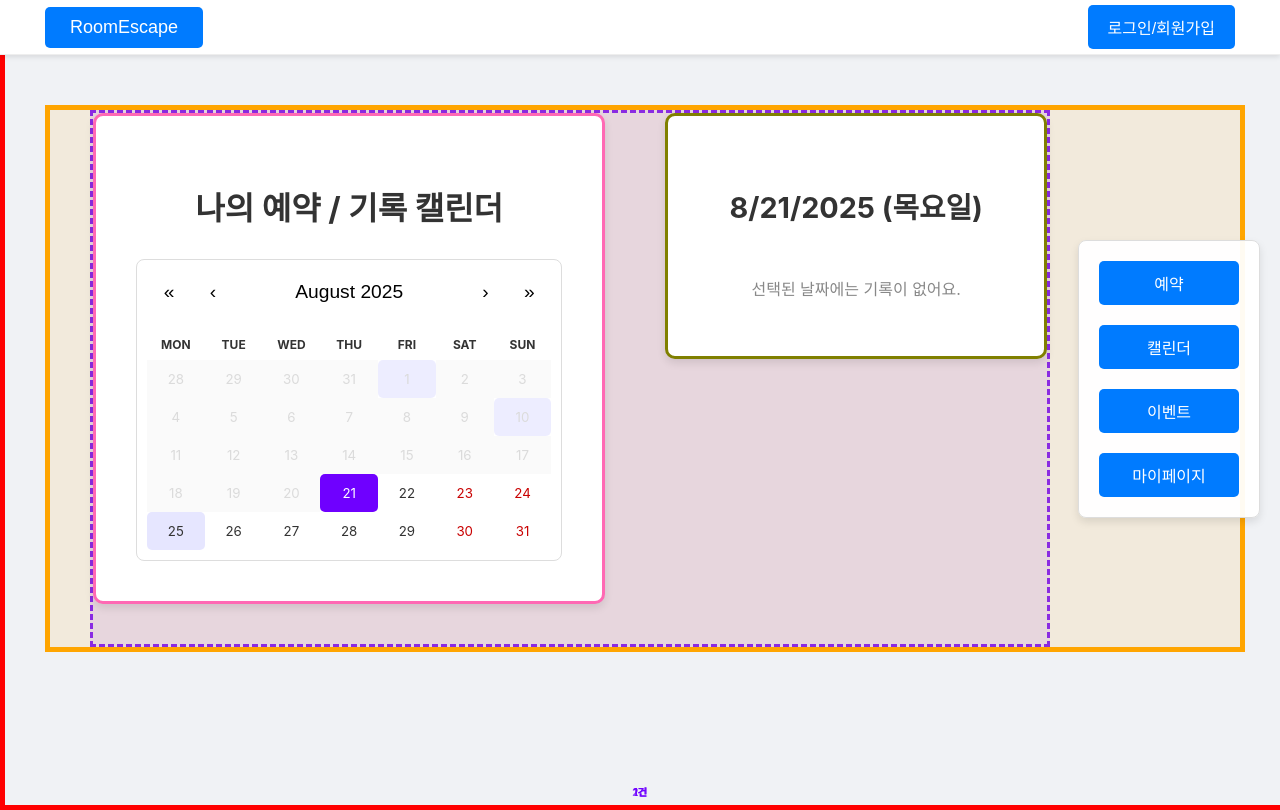
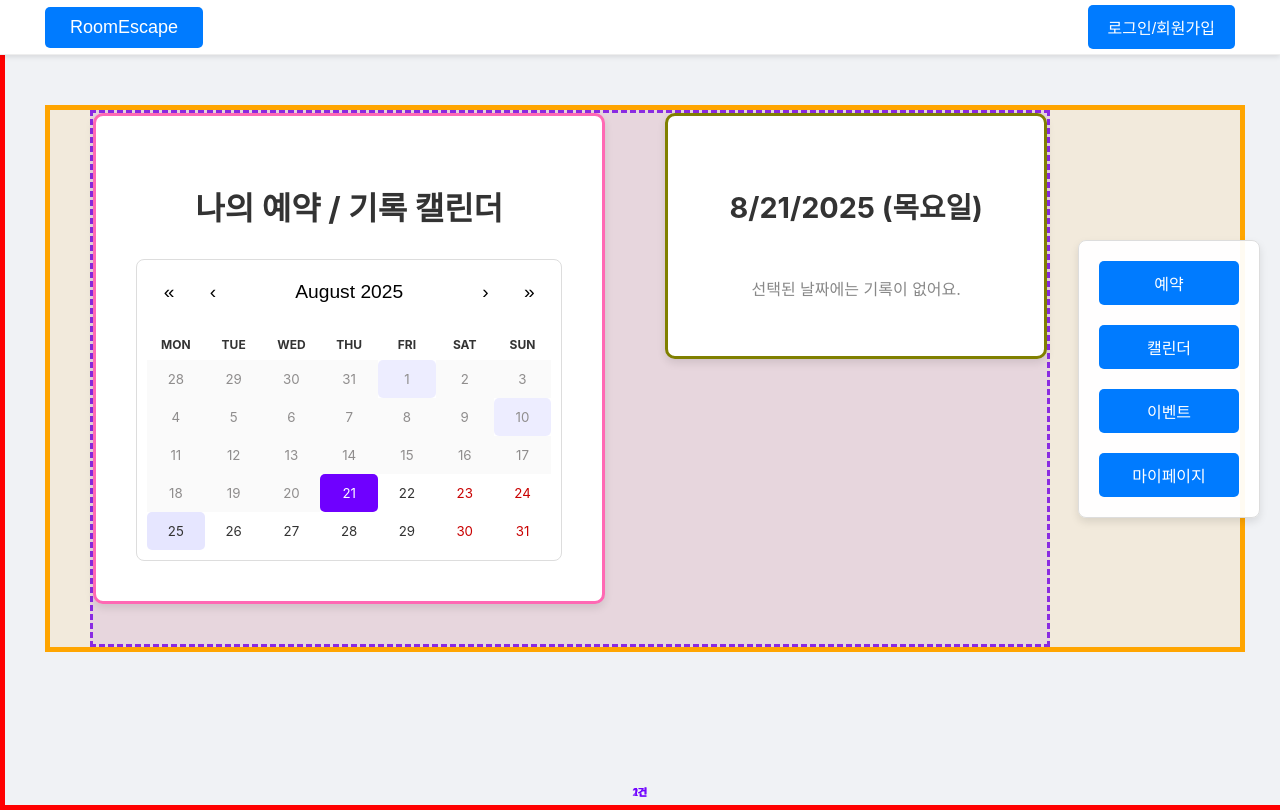
Before and after one commit to SweetySnail/RoomEscape, a React (Create React App) app: page /calendar in a window 1280 px wide. Built offline with nearby package versions, Linux system fonts and the light colour scheme.

Commit message:
error fix: calendar date+1 fix

```diff
--- a/src/components/Calendar.jsx
+++ b/src/components/Calendar.jsx
@@ -8,6 +8,15 @@ function CustomCalendar({ purchasedRecords, selectedDate, onDateChange }) {
   const today = new Date();
   today.setHours(0, 0, 0, 0);
 
+  const areDatesEqual = (date1, date2) => {
+    if (!date1 || !date2 || isNaN(date1.getTime()) || isNaN(date2.getTime())) {
+      return false;
+    }
+    return date1.getFullYear() === date2.getFullYear() &&
+           date1.getMonth() === date2.getMonth() &&
+           date1.getDate() === date2.getDate();
+  };
+
   return (
     <div className="calendar-container-area">
       <Calendar
@@ -16,8 +25,16 @@ function CustomCalendar({ purchasedRecords, selectedDate, onDateChange }) {
 
         tileContent={({ date, view }) => {
           if (view === 'month') {
-            const dateString = date.toISOString().slice(0, 10);
-            const eventsOnDate = purchasedRecords.filter(record => record.date === dateString);
+            // const dateString = date.toISOString().slice(0, 10);
+            // const eventsOnDate = purchasedRecords.filter(record => record.date === dateString);
+            const tileDate = new Date(date.getFullYear(), date.getMonth(), date.getDate());
+            const eventsOnDate = purchasedRecords.filter(record => {
+              const recordDate = new Date(record.date.replace(/-/g, '/'));
+              recordDate.setHours(0, 0, 0, 0);
+
+              return areDatesEqual(tileDate, recordDate);
+            });
+
 
             if (eventsOnDate.length > 0) {
               return (
@@ -32,20 +49,19 @@ function CustomCalendar({ purchasedRecords, selectedDate, onDateChange }) {
 
         tileClassName={({ date, view }) => {
           if (view === 'month') {
-            const dateString = date.toISOString().slice(0, 10);
-            const todayString = new Date().toISOString().slice(0, 10);
-            const isToday = dateString === todayString;
-            const hasRecords = purchasedRecords.some(record => record.date === dateString);
-            const isSelected = selectedDate && dateString === selectedDate.toISOString().slice(0, 10);
-            const compareDate = new Date(date);
-            compareDate.setHours(0, 0, 0, 0);
-            const isPastDate = compareDate < today;
+            const classes = [];
+            const tileDate = new Date(date.getFullYear(), date.getMonth(), date.getDate());
 
-            let classes = [];
-            if (isPastDate) classes.push('is-past-date');
-            if (isToday) classes.push('is-today-custom');
-            if (hasRecords) classes.push('has-event');
-            if (isSelected) classes.push('selected-date');
+            if (tileDate < today) classes.push('is-past-date');
+            if (areDatesEqual(tileDate, today)) classes.push('is-today-custom');
+
+            const eventsOnDate = purchasedRecords.filter(record => {
+              const recordDate = new Date(record.date.replace(/-/g, '/'));
+              recordDate.setHours(0, 0, 0, 0);
+              return areDatesEqual(tileDate, recordDate);
+            });
+            if (eventsOnDate.length > 0) classes.push('has-event');
+            if (selectedDate && areDatesEqual(tileDate, selectedDate)) classes.push('selected-date');
 
             return classes.join(' ');
           }
--- a/src/pages/CalendarPage.jsx
+++ b/src/pages/CalendarPage.jsx
@@ -16,13 +16,27 @@ import BoxMain from '../components/BoxMain';
 function CalendarPage() {
   const navigate = useNavigate();
   const [purchasedRecords, setPurchasedRecords] = useState(purchasedRecordsData);
-  const [selectedDate, setSelectedDate] = useState(new Date());
+  const initialSelectedDate = new Date();
+  initialSelectedDate.setHours(0, 0, 0, 0);
+  const [selectedDate, setSelectedDate] = useState(initialSelectedDate);
   const [recordsOnSelectedDate, setRecordsOnSelectedDate] = useState([]);
+
+  const areDatesEqual = (date1, date2) => {
+    if (!date1 || !date2 || isNaN(date1.getTime()) || isNaN(date2.getTime())) {
+      return false;
+    }
+    return date1.getFullYear() === date2.getFullYear() &&
+           date1.getMonth() === date2.getMonth() &&
+           date1.getDate() === date2.getDate();
+  };
 
   useEffect(() => {
     if (selectedDate) {
-      const dateString = selectedDate.toISOString().slice(0, 10);
-      const filteredRecords = purchasedRecords.filter(record => record.date === dateString);
+      const filteredRecords = purchasedRecords.filter(record => {
+        const recordDate = new Date(record.date.replace(/-/g, '/'));
+        recordDate.setHours(0, 0, 0, 0);
+        return areDatesEqual(selectedDate, recordDate);
+      });
       setRecordsOnSelectedDate(filteredRecords);
     } else {
       setRecordsOnSelectedDate([]);
@@ -30,7 +44,9 @@ function CalendarPage() {
   }, [selectedDate, purchasedRecords]);
 
   const handleDateChange = (date) => {
-    setSelectedDate(date);
+    const newDate = new Date(date);
+    newDate.setHours(0, 0, 0, 0);
+    setSelectedDate(newDate);
   };
 
   return (
--- a/src/styles/CalendarPage.css
+++ b/src/styles/CalendarPage.css
@@ -4,9 +4,6 @@
   align-items: flex-start;
   width: 100%;
   gap: 60px;
-  /* max-width: calc(1200px + 190px);
-  margin: 100px auto 40px;
-  padding: 0   190px 0 40px; */
   box-sizing: border-box;
 
   /* 추후 삭제(확인용) */
@@ -23,8 +20,6 @@
   background-color: #ffffff;
   border-radius: 10px;
   box-shadow: 0 4px 8px rgba(0,0,0,0.1);
-  /* width: 60%; */
-  /* margin-right: 40px; */
   max-width: 900px;
   box-sizing: border-box;
   text-align: center;
@@ -94,7 +89,7 @@
 
 .react-calendar__tile.is-past-date {
   background-color: #f8f8f8;
-  color: #ccc;
+  color: #605d5d;
   opacity: 0.7;
   cursor: pointer;
 }
@@ -103,6 +98,13 @@
   color: #bbb;
   background-color: #fafafa;
   opacity: 0.7;
+}
+
+.react-calendar__tile.react-calendar__tile--other-month {
+  background-color: #f8f8f8;
+  color: #605d5d;
+  opacity: 0.7;
+  cursor: pointer;
 }
 
 .react-calendar__tile.is-today-custom {
```
